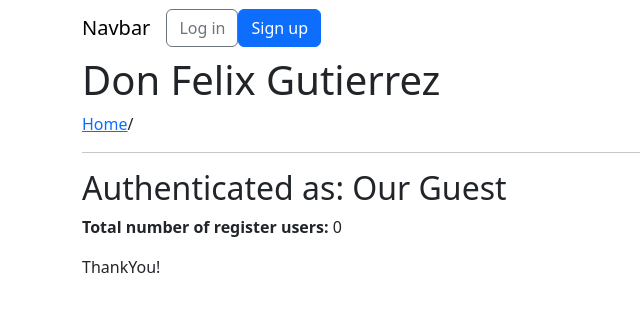
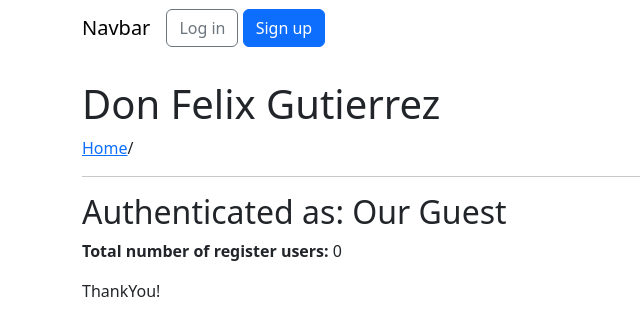
Before and after one commit to pauloccardona/django_project, a Django app: page / in a window 1280 px wide. Shown: the top 336 px of the page, without its empty margins (0-640 px from the left). Run offline with Django 4.2, Linux system fonts and the light colour scheme.

Commit message:
Tutorial8: Correcciones Esteticas NavBar

```diff
--- a/django_project/templates/base.html
+++ b/django_project/templates/base.html
@@ -8,7 +8,7 @@
   </head>
   <body>
 
-    <nav class="navbar navbar-expand-lg navbar-light">
+    <nav class="navbar navbar-expand-lg navbar-light mb-4">
       <div class="container">
           <a class="navbar-brand" href="#">Navbar</a>
           <button class="navbar-toggler" type="button" data-bs-toggle="collapse" data-bs-target="#navbarSupportedContent" aria-controls="navbarSupportedContent" aria-expanded="false" aria-label="Toggle navigation">
@@ -31,7 +31,7 @@
                 </li>
               </ul>
             {% else %}
-              <form class="d-flex" role="search">
+              <form class="form-inline my-2 my-lg-0">
                 <a href="{% url 'login' %}" class="btn btn-outline-secondary" >Log in</a>
                 <a href="{% url 'signup' %}" class="btn btn-primary ml-4">Sign up</a>
               </form>
```
